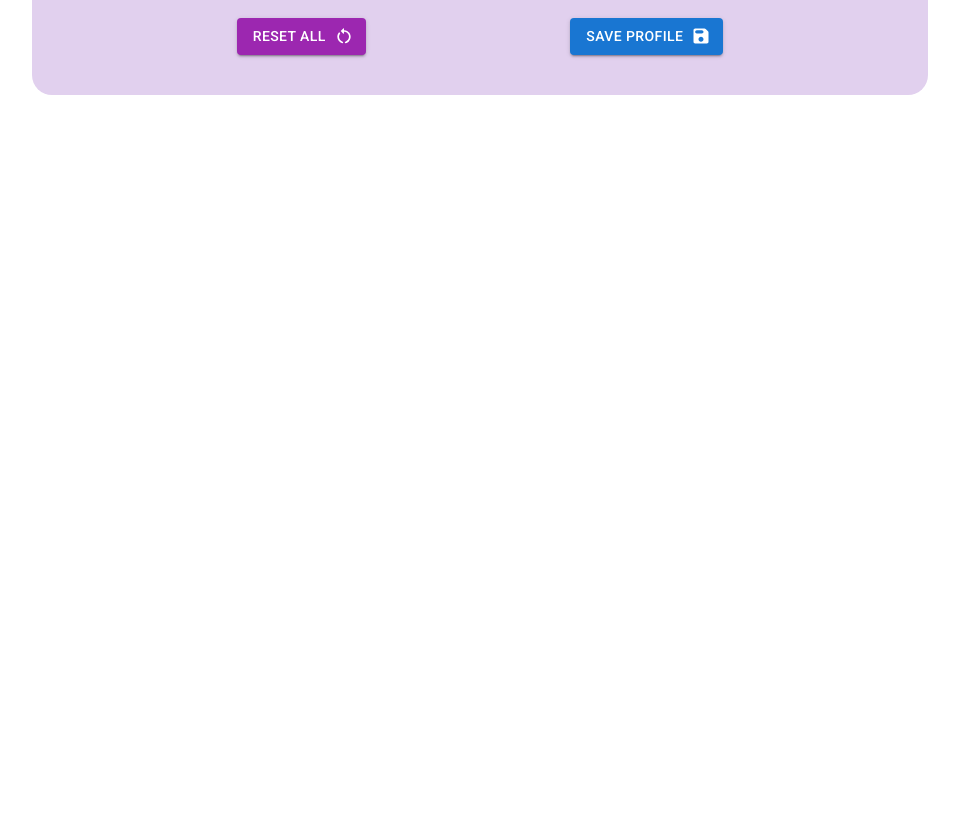
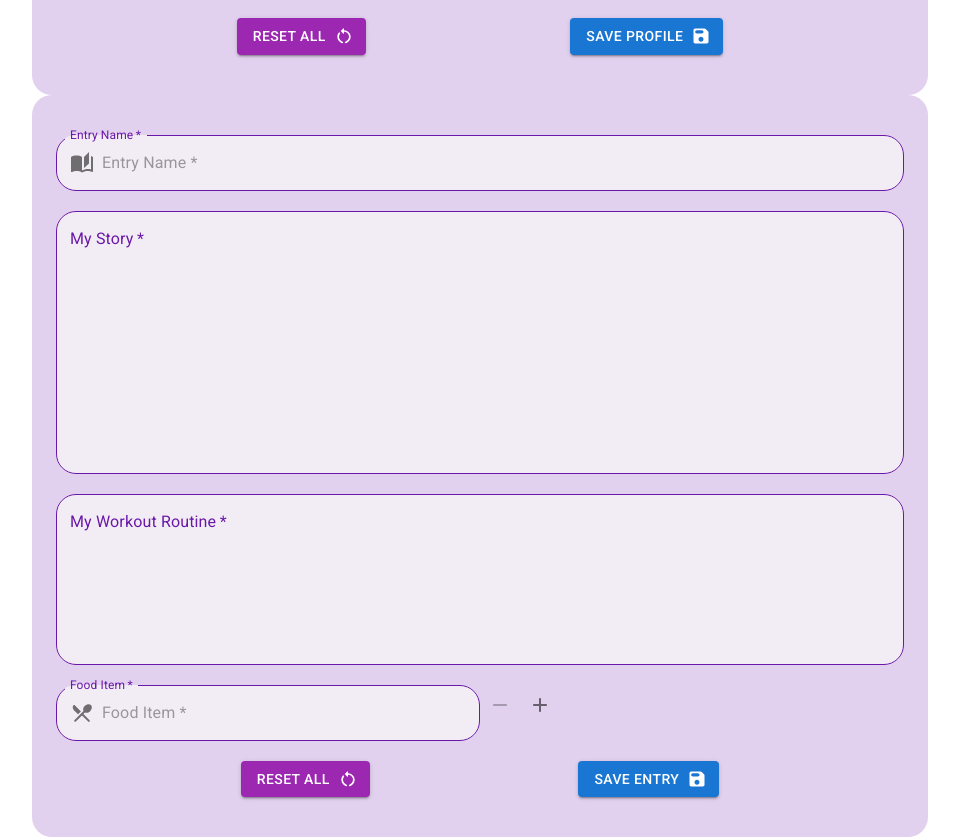
Before and after one commit to Joe-Grewal/Uplifting-Feats, a React (Create React App) app in the folder client/: page / in a window 1280 px wide. Shown: the part 3297-4134 px from the top of the page, without its empty margins (160-1119 px from the left). Before the commit the page ends 3392 px from the top, so only its background shows below. Built offline with nearby package versions, Linux system fonts and the light colour scheme.

Commit message:
Create entry form component

```diff
--- a/client/src/components/App.js
+++ b/client/src/components/App.js
@@ -6,6 +6,7 @@ import BioDivs from "./BioDivs";
 import MyHealthJournal from "./MyHealthJournal";
 import Filters from "./Filters";
 import EditProfile from "./EditProfile";
+import CreateEntryForm from "./CreateEntryForm";
 
 export default function App() {
   return (
@@ -26,6 +27,7 @@ export default function App() {
         </p>
       </div>
       <EditProfile/>
+      <CreateEntryForm/>
     </>
   );
 }
--- /dev/null
+++ b/client/src/components/CreateEntryForm.js
@@ -0,0 +1,238 @@
+import { useState } from "react";
+import { Container, TextField, InputAdornment, IconButton, Button } from "@mui/material";
+import AutoStoriesIcon from '@mui/icons-material/AutoStories';
+import AddRoundedIcon from '@mui/icons-material/AddRounded';
+import RemoveRoundedIcon from '@mui/icons-material/RemoveRounded';
+import RestaurantMenuRoundedIcon from '@mui/icons-material/RestaurantMenuRounded';
+import RestartAltRoundedIcon from '@mui/icons-material/RestartAltRounded';
+import SaveRoundedIcon from '@mui/icons-material/SaveRounded';
+import "../styles/CreateEntryForm.scss"
+import axios from "axios";
+
+export default function CreateEntryForm() {
+  //form input values below
+  const [entryName, setEntryName] = useState("");
+  const [myStory, setMyStory] = useState("");
+  const [myWorkoutRoutine, setMyWorkoutRoutine] = useState("");
+  const [inputFields, setInputFields] = useState([
+    { my_diet: "" },
+  ]);
+
+  //error status below for values above
+  const [entryNameError, setEntryNameError] = useState(false);
+  const [myStoryError, setMyStoryError] = useState(false);
+  const [myWorkoutRoutineError, setMyWorkoutRoutineError] = useState(false);
+  const [inputFieldsError, setInputFieldsError] = useState(false);
+
+  //on reset all button click
+  const handleReset = (e) => {
+    e.preventDefault();
+    setEntryNameError(false);
+    setMyStoryError(false);
+    setMyWorkoutRoutineError(false);
+    setInputFieldsError(false);
+
+    //empty all fields by grabbing form id and setting menu values to null
+    document.getElementById("create-entry-form").reset();
+    setEntryName("");
+    setMyStory("");
+    setMyWorkoutRoutine("");
+    setInputFields([
+      { my_diet: "" },
+    ]);
+  }
+
+  const handleSubmit = (e) => {
+    e.preventDefault();
+
+    //reseting error back to false before checks
+    setEntryNameError(false);
+    setMyStoryError(false);
+    setMyWorkoutRoutineError(false);
+    setInputFieldsError(false);
+
+    //checking for empty fields
+    if (entryName === "") {
+      setEntryNameError(true);
+    }
+    if (myStory === "") {
+      setMyStoryError(true);
+    }
+    if (myWorkoutRoutine === "") {
+      setMyWorkoutRoutineError(true);
+    }
+    inputFields.forEach((el, i) => {
+      if (el.my_diet === "") {
+        setInputFieldsError(true);
+      }
+    })
+    console.log("InputFields", inputFields);
+
+    const values = function () {
+      let string = "";
+      inputFields.forEach((el) => {
+        string += `${el.my_diet}, `
+      })
+      return string;
+    }
+    console.log(values())
+
+    if (entryName && myStory && myWorkoutRoutine && !inputFieldsError) {
+      axios.post("api/entries", {entry_name: entryName, my_story: myStory, my_workout: myWorkoutRoutine,
+        my_diet: values(), user_id: "userID from server/cookie?"})
+    }
+  };
+
+  const handleChangeInput = (e, index) => {
+    const { name, value } = e.target;
+    const list = [...inputFields];
+    list[index][name] = value;
+    setInputFields(list);
+  }
+
+  const handleAddFields = () => {
+    setInputFields([...inputFields, { my_diet: "" }])
+  }
+
+  const handleRemoveFields = index => {
+    const list = [...inputFields];
+    list.splice(index, 1);
+    setInputFields(list);
+  }
+
+  return (
+    <div className="entry_form_container">
+      <Container size="sm">
+      <form noValidate autoComplete="off" className="entry_fields" id="create-entry-form">
+      <TextField
+        sx={{
+          "& .MuiInputLabel-root": {color: '#6A18A8'},
+          "& .MuiOutlinedInput-root": {
+          "& > fieldset": { borderColor: "#6A18A8", borderRadius: '20px'},
+          },
+          mb: '20px'
+        }}
+          className="text_field"
+          onChange={(e) => setEntryName(e.target.value)}
+          label="Entry Name"
+          variant="outlined"
+          color="secondary"
+          fullWidth
+          placeholder="Entry Name *"
+          required
+          InputProps={{
+            startAdornment: (
+              <InputAdornment position="start">
+                <AutoStoriesIcon />
+              </InputAdornment>
+            ),
+          }}
+          error={entryNameError}
+        />
+        <TextField
+        sx={{
+          "& .MuiInputLabel-root": {color: '#6A18A8'},
+          "& .MuiOutlinedInput-root": {
+          "& > fieldset": { borderColor: "#6A18A8", borderRadius: '20px'},
+          },
+          mb: '20px',
+        }}
+          className="text_field"
+          onChange={(e) => setMyStory(e.target.value)}
+          label="My Story"
+          variant="outlined"
+          color="secondary"
+          placeholder="(Share a recent update or story on your health journey here.
+                       Include any challenges, successes, and pro-tips you've encountered on the way.)"
+          multiline
+          rows={10}
+          fullWidth
+          required
+          error={myStoryError}
+        />
+        <TextField
+        sx={{
+          "& .MuiInputLabel-root": {color: '#6A18A8'},
+          "& .MuiOutlinedInput-root": {
+          "& > fieldset": { borderColor: "#6A18A8", borderRadius: '20px'},
+          },
+          mb: '20px',
+        }}
+          className="text_field"
+          onChange={(e) => setMyWorkoutRoutine(e.target.value)}
+          label="My Workout Routine"
+          variant="outlined"
+          color="secondary"
+          placeholder="(Share your most recent and awesome workout regimen!
+                       Eg.number of days, types of exercises, sets, reps, duration, and etc.)"
+          multiline
+          rows={6}
+          fullWidth
+          required
+          error={myWorkoutRoutineError}
+        />
+        { inputFields.map((x, i) => (
+          <div key={i}>
+        <TextField
+        sx={{
+          "& .MuiInputLabel-root": {color: '#6A18A8'},
+          "& .MuiOutlinedInput-root": {
+          "& > fieldset": { borderColor: "#6A18A8", borderRadius: '20px'},
+          },
+          mb: '20px',
+          width: "50%"
+        }}
+          value={x.my_diet}
+          className="text_field"
+          onChange={e => handleChangeInput(e, i)}
+          label="Food Item"
+          name="my_diet"
+          variant="outlined"
+          color="secondary"
+          placeholder="Food Item *"
+          required
+          InputProps={{
+            startAdornment: (
+              <InputAdornment position="start">
+                <RestaurantMenuRoundedIcon />
+              </InputAdornment>
+            ),
+          }}
+          error={inputFieldsError}
+        />
+        <IconButton
+          disabled={inputFields.length === 1}
+          onClick={() => handleRemoveFields(i)}>
+          <RemoveRoundedIcon />
+        </IconButton>
+        <IconButton
+          onClick={handleAddFields}>
+          <AddRoundedIcon />
+        </IconButton>
+          </div>
+        )) }
+      </form>
+      </Container>
+      <div id="buttons_icons">
+        <Button
+          onClick={handleReset}
+          type="submit"
+          color="secondary"
+          variant="contained"
+          endIcon={<RestartAltRoundedIcon/>}
+        >
+          Reset All
+        </Button>
+        <Button
+          onClick={handleSubmit}
+          type="submit"
+          color="primary"
+          variant="contained"
+          endIcon={<SaveRoundedIcon/>}
+        >
+          Save Entry
+        </Button>
+      </div>
+    </div>
+  );
+}
--- a/client/src/components/EditProfile.js
+++ b/client/src/components/EditProfile.js
@@ -1,5 +1,5 @@
 import {useState} from 'react';
-import { Typography, Button, Container, TextField, FormControl, InputLabel, MenuItem, Select, IconButton, OutlinedInput, InputAdornment } from '@mui/material';
+import { Button, Container, TextField, FormControl, InputLabel, MenuItem, Select, IconButton, OutlinedInput, InputAdornment } from '@mui/material';
 import Visibility from '@mui/icons-material/Visibility';
 import VisibilityOff from '@mui/icons-material/VisibilityOff'
 import FaceIcon from '@mui/icons-material/Face';
--- /dev/null
+++ b/client/src/styles/CreateEntryForm.scss
@@ -0,0 +1,19 @@
+.entry_form_container {
+  padding-top: 40px;
+  padding-bottom: 40px;
+  background-color: #E1D0EE;
+  border-radius: 20px;
+  margin: auto;
+  width: 70%;
+}
+
+.entry_fields {
+  margin:auto;
+  width: 100%;
+}
+
+.text_field {
+  border: none;
+  border-radius: 20px;
+  background-color: #F2EDF5;
+}
```
